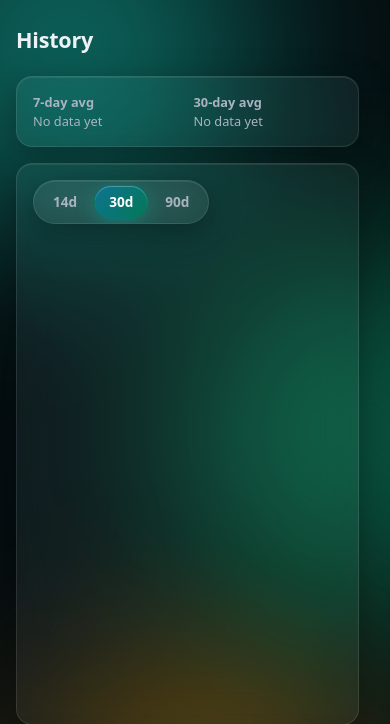
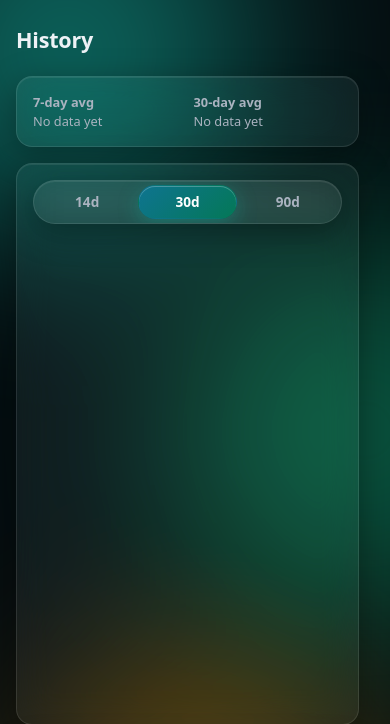
Before and after one commit to xadamz23/macro-log, a Python web app: template app/templates/history.html in a window 390 px wide. Shown: the top 724 px of the page. Run offline with Jinja, Linux system fonts and the light colour scheme; the template is opened without the code that fills it, so the values that code supplies are empty.

Commit message:
feat: stretch the History and Weight range pills to the card width on phones
The options share the width equally, lining up with the charts below.
Desktop (1100px+) keeps the compact pill in the page header; screenshots
there are byte-identical before and after.

```diff
--- a/app/static/css/app.css
+++ b/app/static/css/app.css
@@ -663,6 +663,9 @@ textarea { resize: vertical; }
   .desktop-only { display: none !important; }
   /* On phones the charts card is the glass; its panels are plain wrappers (and an inner blur would stack). */
   .chart-panel { padding: 0; margin: 0; border: 0; border-radius: 0; background: none; box-shadow: none; backdrop-filter: none; }
+  /* The range pill spans the card like the charts under it, its options sharing the width equally. */
+  .charts > .segmented { width: 100%; }
+  .charts > .segmented button { flex: 1 1 0; }
 }
 
 .card-head { display: flex; justify-content: space-between; align-items: baseline; gap: 12px; margin-bottom: 12px; }
```
